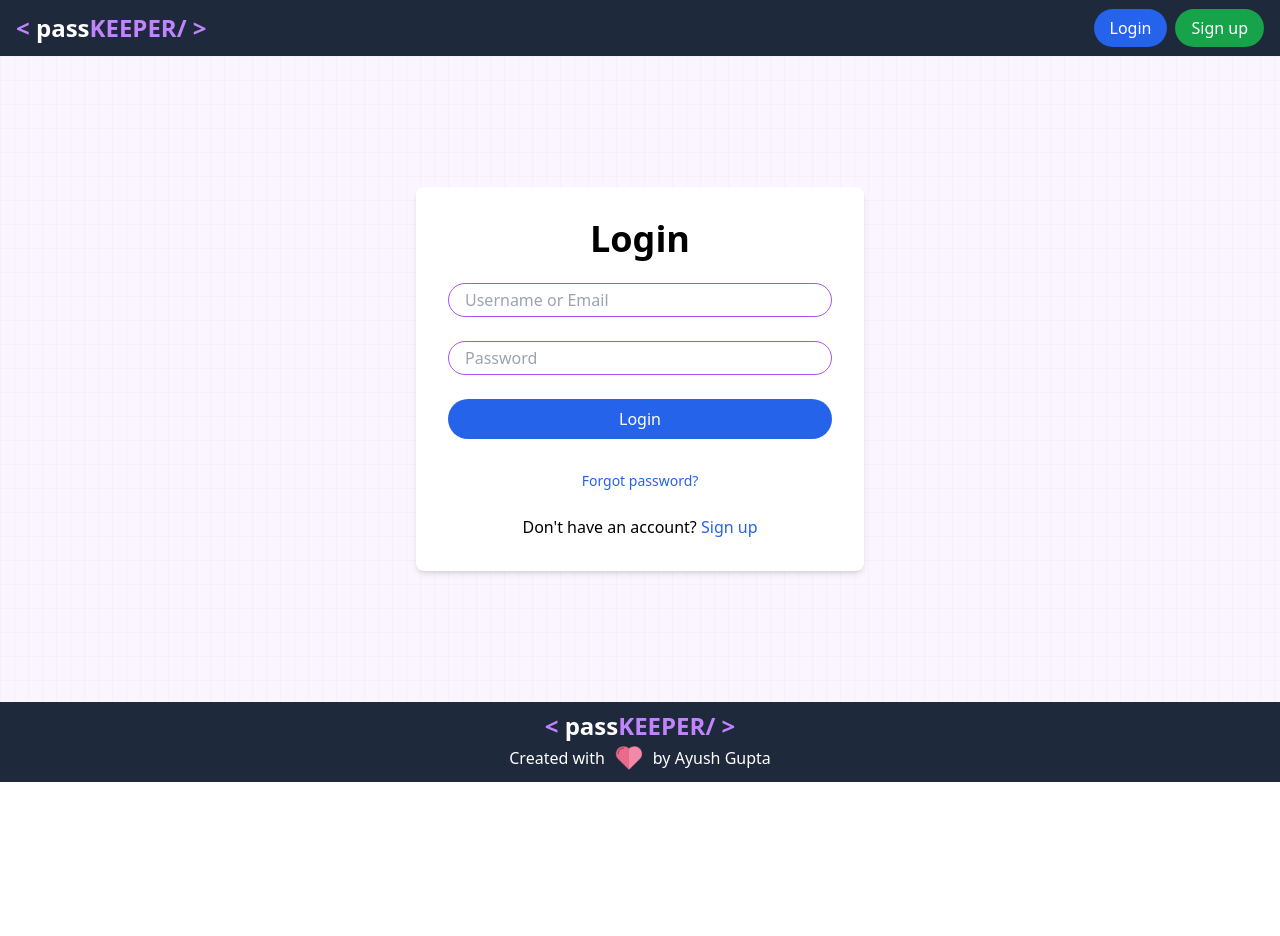
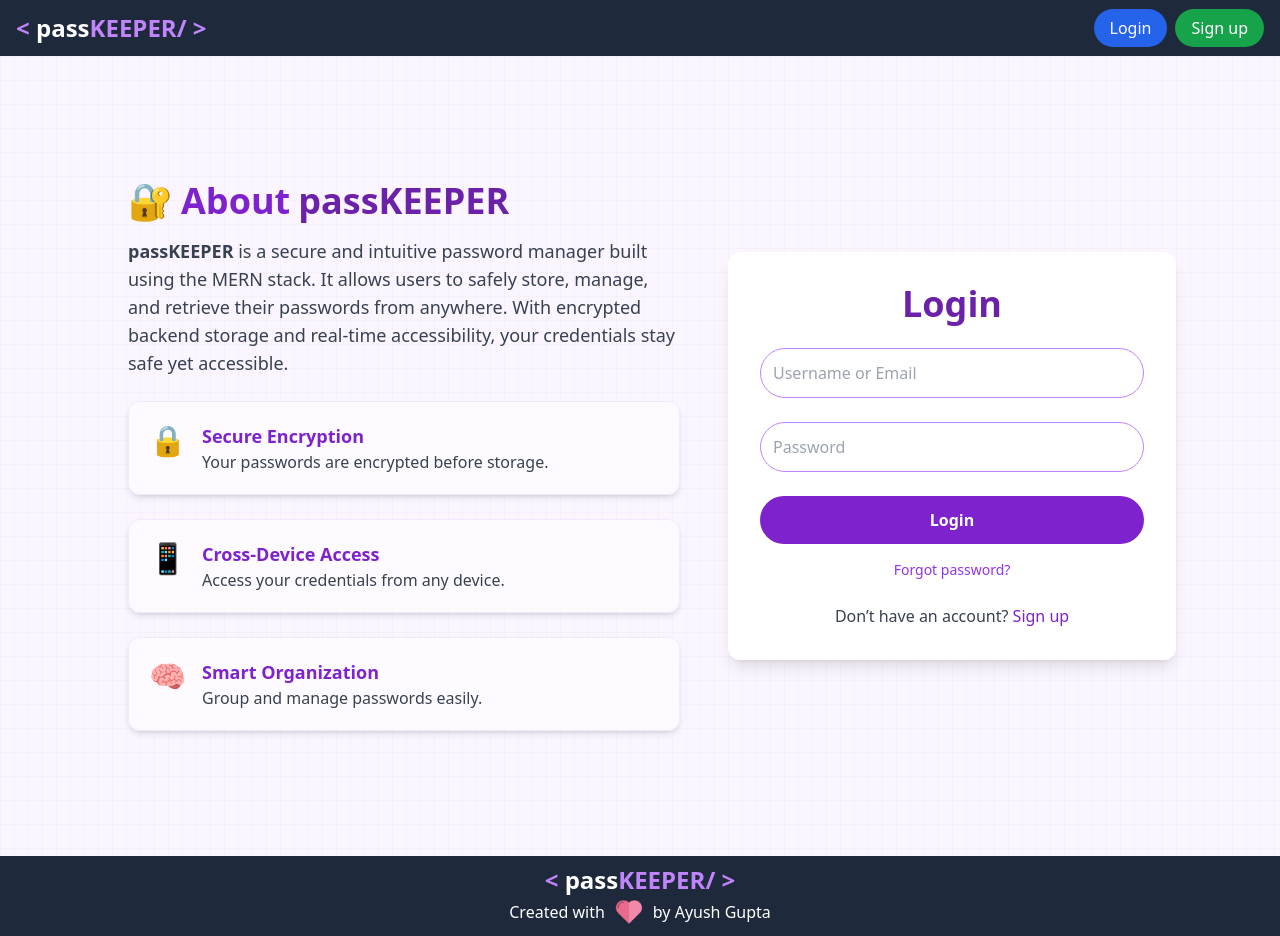
Before and after one commit to ayush-gupta456/pass_op, a React (Vite) app: page /login in a window 1280 px wide. Before the commit the page ends 800 px from the top, so only its background shows below. Built offline with nearby package versions, Linux system fonts and the light colour scheme.

Commit message:
Update Login.jsx

```diff
--- a/src/components/Login.jsx
+++ b/src/components/Login.jsx
@@ -61,47 +61,83 @@ const Login = () => {
     return (
     <>
       <ToastContainer position="top-right" autoClose={5000} theme="dark" />
-            <div className="flex items-center justify-center min-h-[80.7vh] bg-purple-50 bg-[linear-gradient(to_right,#8080800a_1px,transparent_1px),linear-gradient(to_bottom,#8080800a_1px,transparent_1px)] bg-[size:14px_24px]">
-                <div className="w-full max-w-md p-8 space-y-6 bg-white rounded-lg shadow-md">
-                    <h1 className="text-4xl font-bold text-center">Login</h1>
-                    <form className="space-y-6" onSubmit={handleSubmit}>
+
+      <div className="min-h-screen flex flex-col lg:flex-row items-center justify-center bg-purple-50 bg-[linear-gradient(to_right,#8080800a_1px,transparent_1px),linear-gradient(to_bottom,#8080800a_1px,transparent_1px)] bg-[size:14px_24px] px-4 py-12">
+        {/* About Section */}
+        <div className="w-full lg:w-1/2 text-left p-6 lg:pr-12 animate-fadeInUp">
+          <h2 className="text-3xl sm:text-4xl font-bold text-purple-700 mb-4 flex items-center gap-2">
+            <span role="img" aria-label="lock">🔐</span> About <span className="text-purple-800">passKEEPER</span>
+          </h2>
+          <p className="text-gray-700 text-base sm:text-lg leading-relaxed mb-4">
+            <strong>passKEEPER</strong> is a secure and intuitive password manager built using the MERN stack. It allows users to safely store, manage, and retrieve their passwords from anywhere. With encrypted backend storage and real-time accessibility, your credentials stay safe yet accessible.
+          </p>
+
+          <div className="grid gap-6 sm:grid-cols-2 lg:grid-cols-1 mt-6">
+            <div className="flex items-start gap-4 p-5 bg-white/60 backdrop-blur-md rounded-xl shadow-md border border-purple-100 transition hover:scale-[1.02] hover:shadow-lg">
+              <div className="text-purple-600 text-2xl sm:text-3xl">🔒</div>
+              <div>
+                <h4 className="text-lg font-semibold text-purple-700">Secure Encryption</h4>
+                <p className="text-gray-700 text-sm sm:text-base">Your passwords are encrypted before storage.</p>
+              </div>
+            </div>
+            <div className="flex items-start gap-4 p-5 bg-white/60 backdrop-blur-md rounded-xl shadow-md border border-purple-100 transition hover:scale-[1.02] hover:shadow-lg">
+              <div className="text-purple-600 text-2xl sm:text-3xl">📱</div>
+              <div>
+                <h4 className="text-lg font-semibold text-purple-700">Cross-Device Access</h4>
+                <p className="text-gray-700 text-sm sm:text-base">Access your credentials from any device.</p>
+              </div>
+            </div>
+            <div className="flex items-start gap-4 p-5 bg-white/60 backdrop-blur-md rounded-xl shadow-md border border-purple-100 transition hover:scale-[1.02] hover:shadow-lg">
+              <div className="text-purple-600 text-2xl sm:text-3xl">🧠</div>
+              <div>
+                <h4 className="text-lg font-semibold text-purple-700">Smart Organization</h4>
+                <p className="text-gray-700 text-sm sm:text-base">Group and manage passwords easily.</p>
+              </div>
+            </div>
+          </div>
+        </div>
+
+        {/* Login Form */}
+        <div className="w-full lg:w-1/2 max-w-md mt-10 lg:mt-0 bg-white p-6 sm:p-8 rounded-xl shadow-lg animate-fadeInUp">
+          <h1 className="text-3xl sm:text-4xl font-bold text-center mb-6 text-purple-800">Login</h1>
+          <form className="space-y-4 sm:space-y-6" onSubmit={handleSubmit}>
             <input
+              type="text"
+              name="username"
+              placeholder="Username or Email"
               value={form.username}
               onChange={handleChange}
-                            placeholder="Username or Email"
-                            className="w-full p-4 py-1 border border-purple-500 rounded-full"
-                            type="text"
-                            name="username"
+              className="w-full p-3 border border-purple-400 rounded-full focus:outline-none focus:ring-2 focus:ring-slate-500"
             />
             <input
+              type="password"
+              name="password"
+              placeholder="Password"
               value={form.password}
               onChange={handleChange}
-                            placeholder="Password"
-                            className="w-full p-4 py-1 border border-purple-500 rounded-full"
-                            type="password"
-                            name="password"
+              className="w-full p-3 border border-purple-400 rounded-full focus:outline-none focus:ring-2 focus:ring-slate-500"
             />
             <button
               type="submit"
-                            className="w-full px-8 py-2 text-white bg-blue-600 rounded-full"
+              className="w-full px-6 py-3 bg-purple-700 text-white font-semibold rounded-full hover:bg-purple-800 transition"
             >
               Login
             </button>
           </form>
-                    <div className="flex flex-col items-center">
+
+          <div className="flex flex-col items-center mt-4">
             <button
               type="button"
-                            className="mt-2 text-sm text-blue-600 hover:underline focus:outline-none"
               onClick={() => setShowForgot(true)}
+              className="text-sm text-purple-600 hover:underline"
             >
               Forgot password?
             </button>
           </div>
-                    <p className="mt-4 text-center">
-                        Don't have an account?{' '}
-                        <Link to="/signup" className="text-blue-600">
-                            Sign up
-                        </Link>
+
+          <p className="mt-6 text-center text-gray-700">
+            Don’t have an account?{' '}
+            <Link to="/signup" className="text-purple-700 font-medium hover:underline">Sign up</Link>
           </p>
         </div>
       </div>
```
Lines whose indentation alone changed are shown as unchanged.
